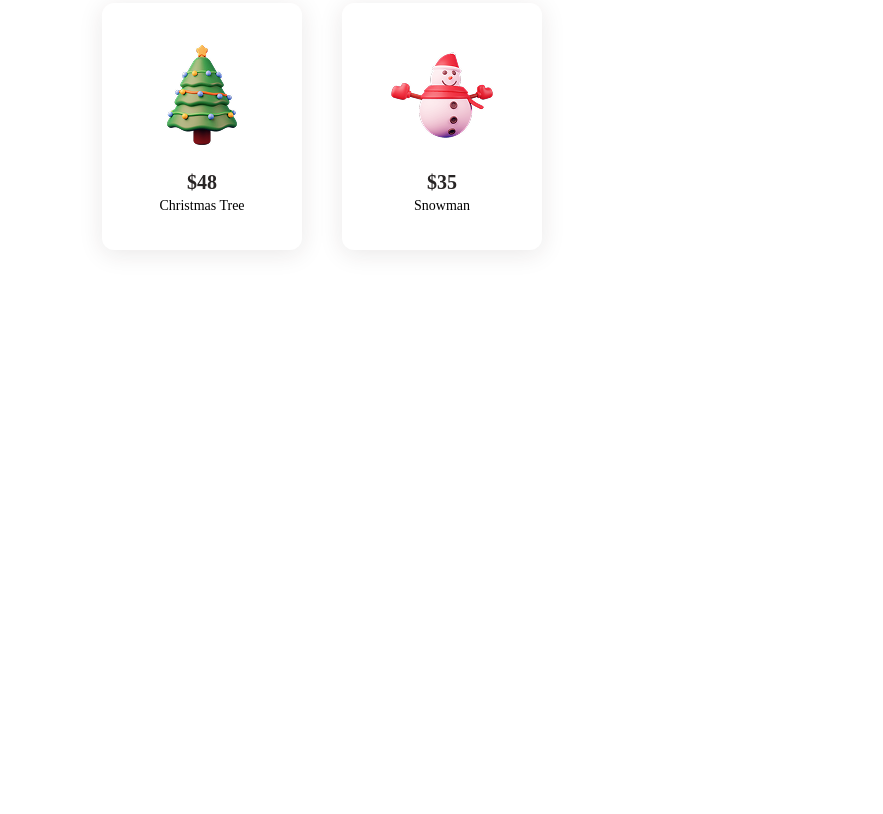
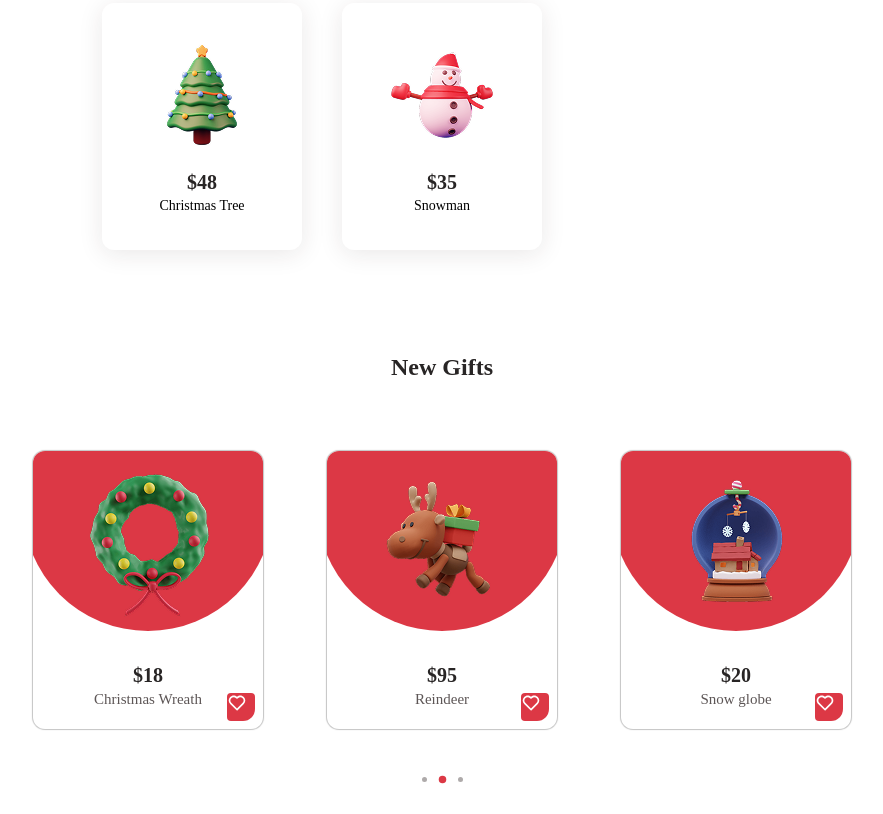
Before and after one commit to ZoyidjonNasretdinov/christmas-web, a plain HTML site: page index.html in a window 1280 px wide. Shown: the part 2040-2854 px from the top of the page, without its empty margins (198-1081 px from the left). Before the commit the page ends 2322 px from the top, so only its background shows below. Drawn offline with Linux system fonts and the light colour scheme.

Commit message:
gift section

```diff
--- a/index.html
+++ b/index.html
@@ -113,6 +113,36 @@
                 </ul>
             </div>
         </section>
+        <section class="gift">
+            <div class="container gift__wrapper">
+                <h2 class="gift__title">New Gifts</h2>
+                <ul class="gift__list">
+                    <li class="gift__item">
+                        <div class="gift__img-circle"><img src="./assets/images/gift-1.png" width="150" height="150" alt=""></div>
+                        <strong class="gift__price">$18</strong>
+                        <p class="gift__desc">Christmas Wreath</p>
+                        <button class="gift__like"></button>
+                    </li>
+                    <li class="gift__item">
+                        <div class="gift__img-circle"><img src="./assets/images/gift-2.png"  width="150" height="150" alt=""></div>
+                        <strong class="gift__price">$95</strong>
+                        <p class="gift__desc">Reindeer</p>
+                        <button class="gift__like"></button>
+                    </li>
+                    <li class="gift__item">
+                        <div class="gift__img-circle"><img src="./assets/images/gift-3.png"  width="150" height="150" alt=""></div>
+                        <strong class="gift__price">$20</strong>
+                        <p class="gift__desc">Snow globe</p>
+                        <button class="gift__like"></button>
+                    </li>
+                </ul>
+                <ul class="gift__circle-list">
+                    <li class="gift__circle-item"></li>
+                    <li class="gift__circle-item active"></li>
+                    <li class="gift__circle-item"></li>
+                </ul>
+            </div>
+        </section>
     </main>
 </body>
 </html>
--- a/styles/main.css
+++ b/styles/main.css
@@ -288,3 +288,114 @@ a {
 }
 
 /* share */
+
+/* gift */
+
+.gift {
+    padding-top: 72px;
+    padding-bottom: 32px;
+}
+
+.gift__wrapper {
+    display: flex;
+    flex-direction: column;
+    align-items: center;
+}
+
+.gift__title {
+    color: var(--title-color);
+    text-align: center;
+    font-size: 24px;
+    font-weight: 600;
+    margin-bottom: 70px;
+}
+
+.gift__list {
+    display: flex;
+    align-items: center;
+    gap: 64px;
+    margin-bottom: 48px;
+}
+
+.gift__item {
+    position: relative;
+    display: flex;
+    flex-direction: column;
+    align-items: center;
+    justify-content: flex-end;
+    overflow: hidden;
+    width: 230px;
+    height: 278px;
+    padding: 21px 0;
+    flex-shrink: 0;
+    border-radius: 12px;
+    box-shadow: #c4c4c4 0 0 1px 1px;
+}
+
+.gift__img-circle {
+    position: absolute;
+    display: flex;
+    align-items: flex-end;
+    justify-content: center;
+    width: 250px;
+    height: 250px;
+    padding: 14px;
+    top: -70px;
+    flex-shrink: 0;
+    background-color: var(--first-color, #DC3845);
+    border-radius: 50%;
+}
+
+.gift__price {
+    margin-top: 20px;
+    margin-bottom: 4px;
+    color: var(--title-color, #282525);
+    font-size: 20px;
+    font-style: normal;
+    font-weight: 600;
+    line-height: normal;
+}
+
+.gift__desc {
+    color: var(--text-color, #5d5656);
+    font-size: 15px;
+    font-weight: 500;
+}
+
+.gift__like {
+    position: absolute;
+    right: 8px;
+    bottom: 8px;
+    width: 28px;
+    height: 28px;
+    padding: 2px;
+    border: none;
+    border-radius: 4px 4px 12px 4px;
+    background: var(--first-color, #DC3845);
+    background-image: url("../assets/svg/heart.svg");
+    background-size: 20px;
+    background-position: left top;
+    background-repeat: no-repeat;
+}
+
+.gift__circle-list {
+    display: flex;
+    align-items: center;
+    margin: 0 auto;
+    gap: 13px;
+}
+
+.gift__circle-item {
+    width: 5px;
+    height: 5px;
+    flex-shrink: 0;
+    border-radius: 50%;
+    background: rgba(93, 86, 86, 0.50);
+}
+
+.gift__circle-item.active {
+    transform: scale(1.5);
+    background: var(--first-color, #DC3845);
+}
+
+/* gift */
```
Also changed, not shown: assets/images/gift-1.png (added), assets/images/gift-2.png (added), assets/images/gift-3.png (added), assets/svg/heart.svg (added).
